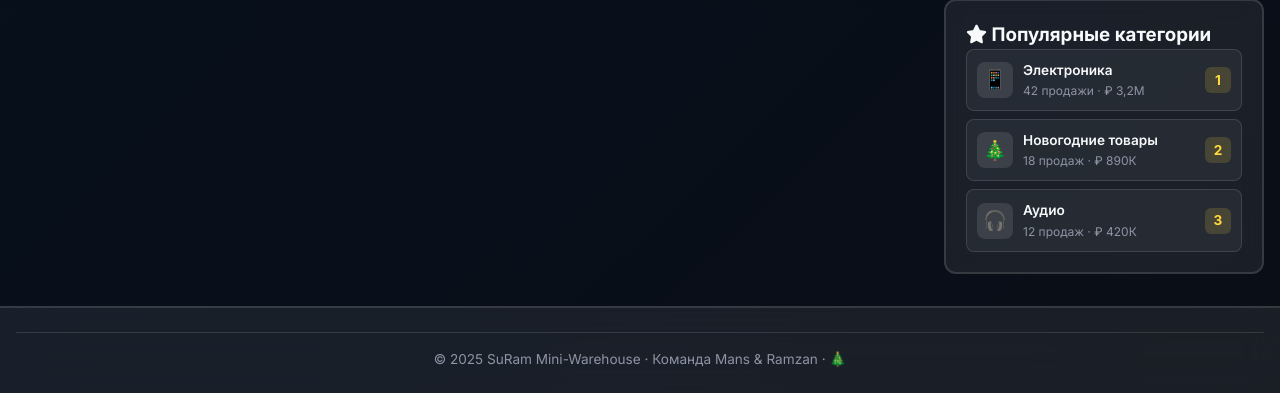
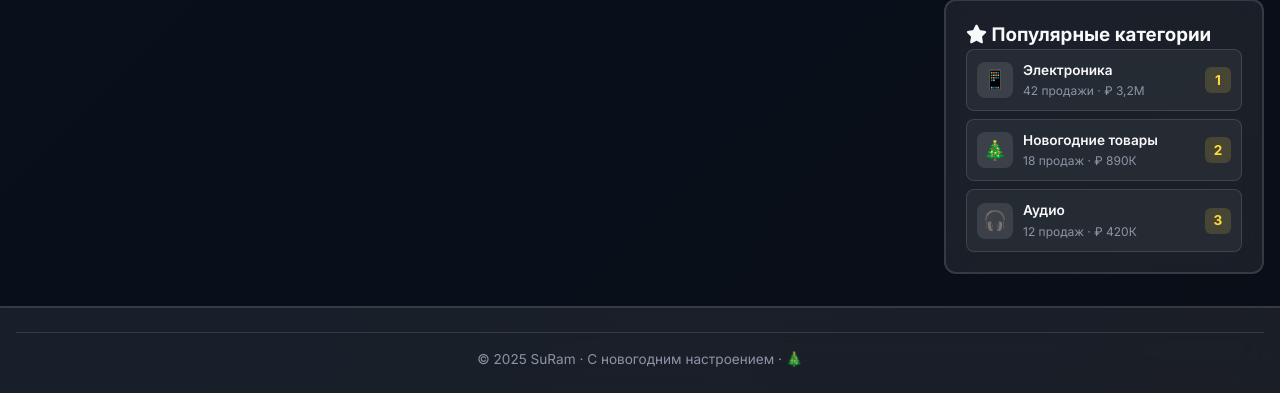
Before and after one commit to abubakarov10/mans_and_ramzan, a Python web app: template mini_warehouse/templates/base.html in a window 1280 px wide. Shown: the part 1269-1662 px from the top of the page. Run offline with Jinja, Linux system fonts and the light colour scheme; the template is opened without the code that fills it, so the values that code supplies are empty; some web fonts are replaced.

Commit message:
исправление интерфейса и багов 0.3

```diff
--- a/mini_warehouse/templates/base.html
+++ b/mini_warehouse/templates/base.html
@@ -411,7 +411,7 @@
 <footer class="footer">
     <div class="container">
         <div class="footer-bottom">
-            © 2025 SuRam Mini-Warehouse · Команда Mans & Ramzan · 🎄
+            © 2025 SuRam · С новогодним настроением · 🎄
         </div>
     </div>
 </footer>
```
